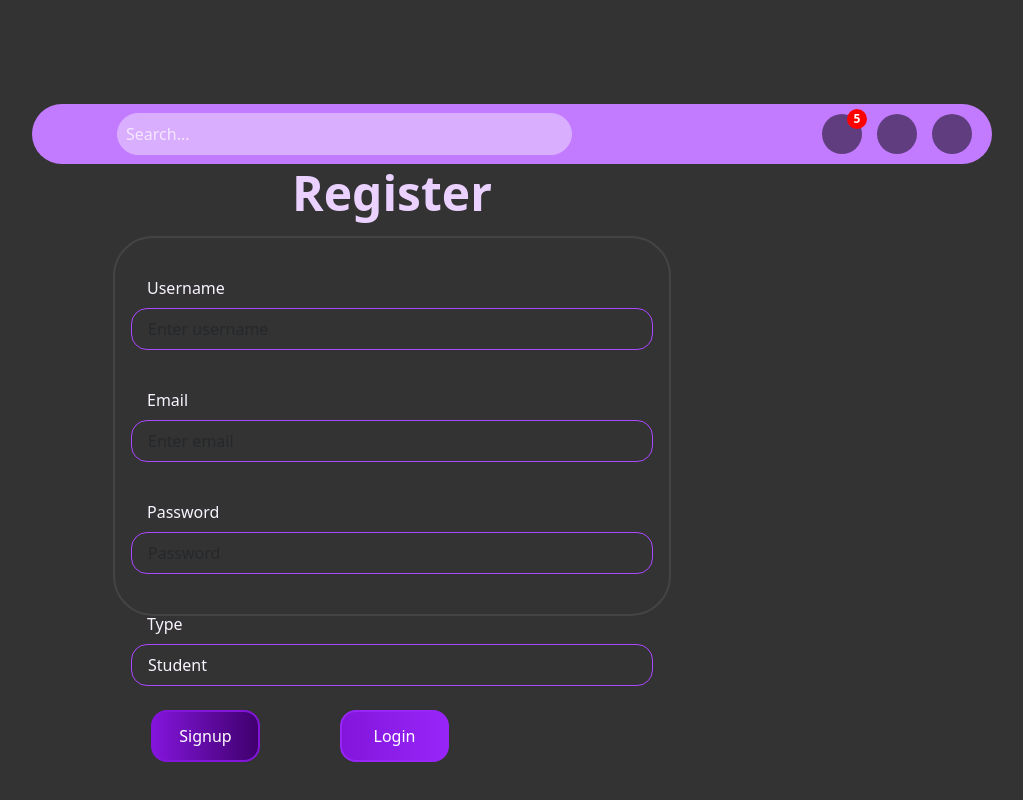
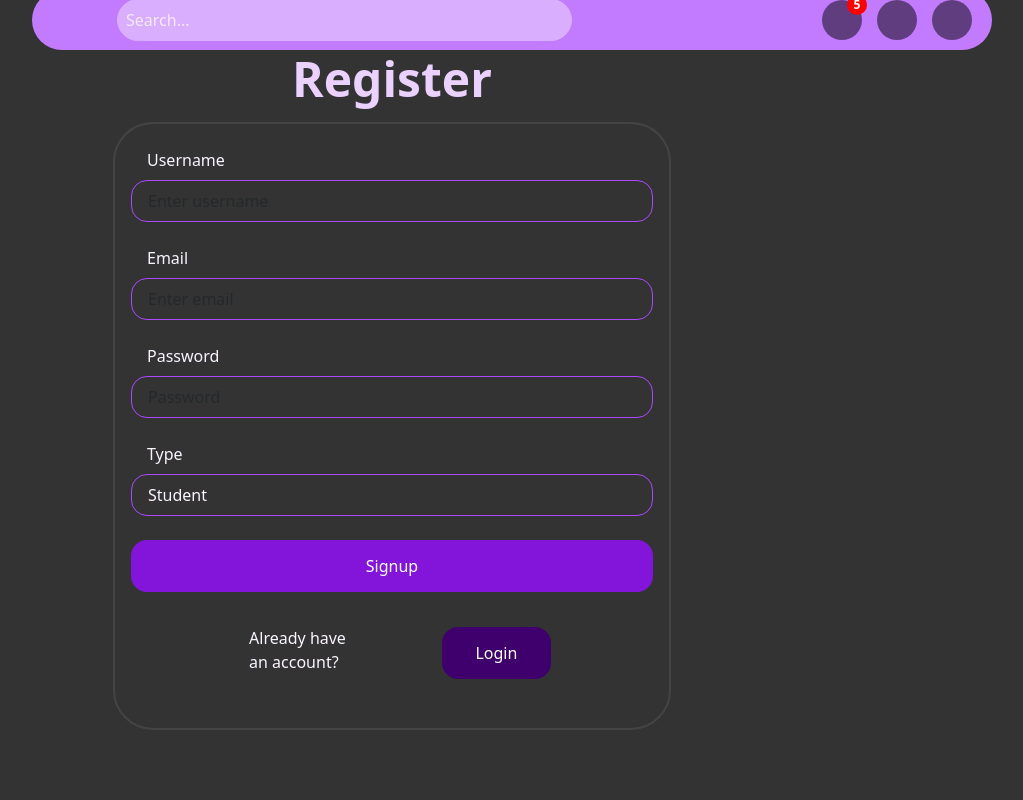
Before and after one commit to Im2rnado/within, a React (Create React App) app in the folder client/client/: page / in a window 1280 px wide. Both pictures are taken after a click on the button "Signup". Shown: the whole page, without its empty margins (248-1271 px from the left). Built offline with nearby package versions, Linux system fonts and the light colour scheme.

Commit message:
styling for registeration and tried to implement setErrorMessage to regestiration but there are issues plz check

```diff
--- a/client/client/src/Header.css
+++ b/client/client/src/Header.css
@@ -26,7 +26,7 @@
 
 .header__search-input {
   padding: 8px;
-  border: 1px solid #daaeff;
+  border: 1px solid #daaeff, !important;
   border-radius: 25px;
   flex-grow: 1; /* Allow the input to take up remaining space */
   background-color: #daaeff;
@@ -38,7 +38,7 @@
 }
 
 .header__search-input:focus {
-  border-color: #ffcc00; /* Focused border color */
+  border-color: #daaeff, !important; /* Focused border color */
 }
 
 .header__search-button {
--- a/client/client/src/components/login.js
+++ b/client/client/src/components/login.js
@@ -45,6 +45,7 @@ export default function Login({ toggleView }) {
                         />
                     </Form.Group>
 
+
                     {/* Password Field */}
                     <Form.Group controlId="formBasicPassword">
                         <Form.Label>Password</Form.Label>
--- a/client/client/src/components/register.js
+++ b/client/client/src/components/register.js
@@ -8,29 +8,54 @@ export default function Register({ toggleView }) {
     const [password, setPassword] = useState(null);
     const [email, setEmail] = useState(null);
     const [type, setType] = useState("student");
+    const [errorMessage, setErrorMessage] = useState("");
 
     const register = async (event) => {
         event.preventDefault();
+        setErrorMessage(""); // Reset error message
+
+        // Field validation
+        if (!username || !email || !password) {
+            setErrorMessage("All fields are required.");
+            return;
+        }
+
+        const emailRegex = /^[^\s@]+@[^\s@]+\.[^\s@]+$/;
+        if (!emailRegex.test(email)) {
+            setErrorMessage("Please enter a valid email address.");
+            return;
+        }
 
         try {
-            const res = await axios.post("http://localhost:4000/register", { username, password, email, type });
+            const res = await axios.post("http://localhost:4000/register", {
+                username,
+                password,
+                email,
+                type,
+            });
 
-            if (res.data.success === true) {
-                alert(res.data.message);
+            if (res.data.success) {
+                alert("Registration successful!"); // Feedback to the user
+                setUsername("");
+                setPassword("");
+                setEmail("");
+                setType("student");
             } else {
-                alert(res.data.message);
+                setErrorMessage(res.data.message);
             }
         } catch (error) {
-            alert(error.response?.data?.message);
+            setErrorMessage(
+                error.response?.data?.message || "Something went wrong. Please try again later."
+            );
         }
-    }
+    };
 
     return (
         <>
             <div className="title"><h2 className="login-container-h2">Register</h2></div>
 
-            <div className="login-container">
-                <Form className="login-form" onSubmit={register}>
+            <div className="signup-container ">
+                <Form className="signup-form" onSubmit={register}>
                     {/* username */}
                     <Form.Group controlId="formBasicUsername">
                         <Form.Label>Username</Form.Label>
@@ -72,17 +97,26 @@ export default function Register({ toggleView }) {
                             <option value="admin">Admin</option>
                         </Form.Control>
                     </Form.Group>
+                    {/* Error Message */}
+                    {errorMessage && (
+                        <div className="error-message">
+                            <p>{errorMessage}</p>
+                        </div>
+                    )}
 
                     {/* signup button */}
-                    <Button className="signup-button" type="submit">
+                    <Button className="signup-button-signup" type="submit">
                         Signup
                     </Button>
 
+                    <div className="old-user">
+                        <p>Already have <br></br>an account?</p>
+                        {/* submit button */}
+                        <Button className="login-button-signup" type="button" onClick={toggleView}>
+                            Login
+                        </Button>
 
-                    {/* submit button */}
-                    <Button className="login-button" type="button" onClick={toggleView}>
-                        Login
-                    </Button>
+                    </div>
                 </Form>
             </div>
         </>
--- a/client/client/src/index.css
+++ b/client/client/src/index.css
@@ -62,15 +62,15 @@ body {
 }
 
 .login-button {
-  background: linear-gradient(to right, #8315DB, #9825F8);
-  border: 2px solid #9825F8 !important;
+  background: linear-gradient(to right, #8315DB, #8315DB);
+  border: 2px solid #8315DB !important;
   color: #FAF4FF;
   margin-top: 24px;
-  margin-left: 80px;
+  margin-left: 50px;
   padding-right: 32px;
   padding-left: 32px;
   border-radius: 16px !important;
-  width: 109px;
+  width: 100px;
   height: 52PX;
 }
 
@@ -79,15 +79,15 @@ body {
 }
 
 .signup-button {
-  background: linear-gradient(to right, #8315DB, #3F006D);
-  border: 2px solid #8315DB !important;
+  background: linear-gradient(to right, #3F006D, #3F006D);
+  border: 2px solid #3F006D !important;
   color: #9825F8, !important;
   margin-top: 24px;
   margin-left: 20px;
   padding-right: 32px;
   padding-left: 32px;
   border-radius: 16px !important;
-  width: 109px;
+  width: 100px;
   height: 52PX;
 }
 
@@ -111,6 +111,7 @@ body {
   font-size: small;
   margin-top: 4%;
   text-align: center;
+  margin-bottom: 24px;
 }
 
 .reset-click {
@@ -121,3 +122,102 @@ body {
 .reset-click:hover {
   color: #8315DB;
 }
+
+/* Register */
+.signup-container {
+  background-color: #333333;
+  border: 2px #444444 solid;
+  padding-right: 16px;
+  padding-left: 16px;
+  border-radius: 40px;
+  justify-content: center;
+  margin-left: auto;
+  margin-right: auto;
+  width: 50%;
+  height: 608px;
+}
+
+.title {
+  padding-top: 0rem;
+  text-align: center;
+}
+
+.login-container-h2 {
+  color: #EAD1FF;
+  /* Light purple for text */
+  font-size: xxx-large;
+  font-weight: bolder;
+  margin-bottom: 14px;
+}
+
+.signup-form .form-label {
+  color: #FAF4FF;
+  margin-bottom: 8px;
+  margin-top: 24px;
+  margin-left: 16px;
+}
+
+.signup-form .form-control {
+  background-color: #333333;
+  border: 1px solid #AB49FF;
+  padding-left: 16px;
+  border-radius: 16px;
+  font-size: 16px;
+  height: 42px;
+  color: #FAF4FF !important;
+}
+
+.signup-form .form-control:focus {
+  border-color: #8315DB;
+  box-shadow: none;
+  color: #AB49FF !important;
+}
+.signup-button-signup {
+  background: linear-gradient(to right, #8315DB, #8315DB);
+  border: 2px solid #8315DB !important;
+  color: #9825F8, !important;
+  margin-top: 24px;
+  margin-left: 0px;
+  padding-right: 32px;
+  padding-left: 32px;
+  border-radius: 16px !important;
+  width: 100%;
+  height: 52PX;
+}
+
+.signup-button-signup:hover {
+  background: linear-gradient(to right, #333333, #333333);
+  color: #9825F8, !important;
+}
+
+.old-user{
+  display: flex;
+  margin-top: 24px;
+  justify-content: center;
+  align-items: center;
+  width: 100%;
+  padding-left: 16px;
+}
+
+.old-user p{
+  margin-right: 96px;
+  font-size: 16px;
+  margin-top: 10px;
+  color: #FAF4FF;
+}
+
+.login-button-signup {
+  background: linear-gradient(to right, #3F006D, #3F006D);
+  border: 2px solid #3F006D !important;
+  color: #FAF4FF;
+  padding-right: 32px;
+  padding-left: 32px;
+  border-radius: 16px !important;
+  width: 109px;
+  height: 52PX;
+}
+
+.login-button-signup:hover {
+  background: linear-gradient(to right, #333333, #333333);
+  color: #9825F8, !important;
+}
```
